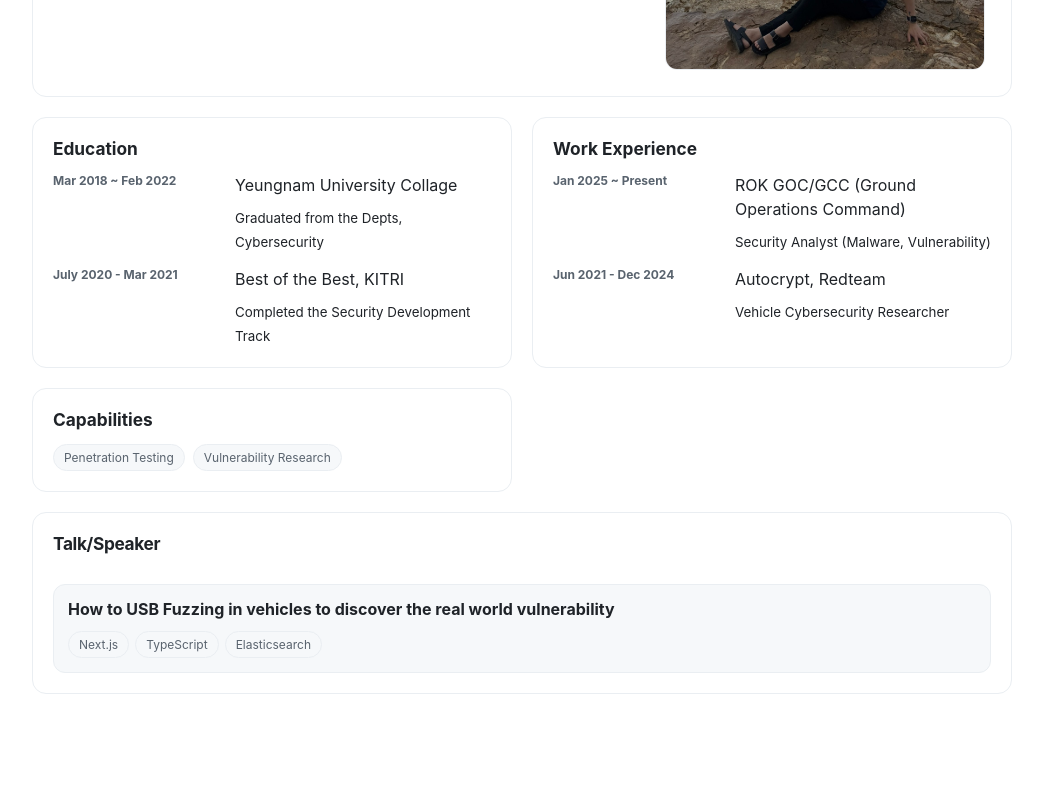
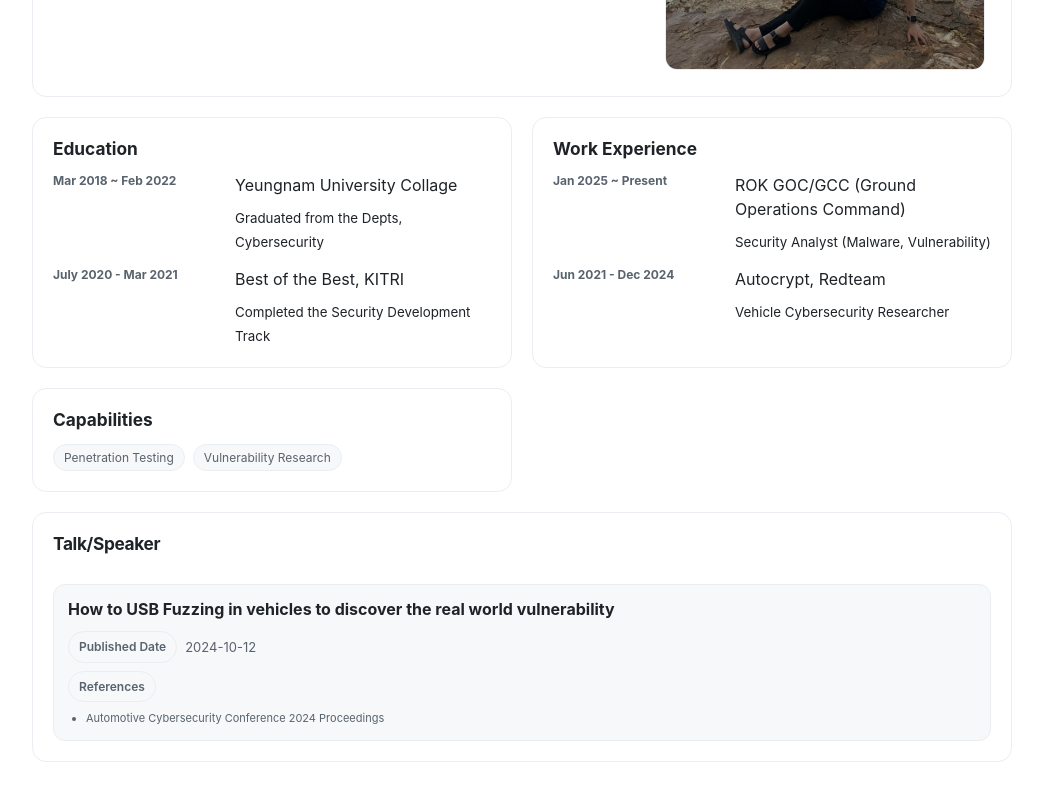
Before and after one commit to dhje0ng/blog, a Next.js app: page /about in a window 1280 px wide. Shown: the part 495-1295 px from the top of the page, without its empty margins (118-1161 px from the left). Before the commit the page ends 1241 px from the top, so only its background shows below. Built offline with nearby package versions, Linux system fonts and the light colour scheme.

Commit message:
Update about talk section metadata fields

```diff
--- a/app/about/page.tsx
+++ b/app/about/page.tsx
@@ -7,7 +7,8 @@ const featuredProjects = [
   {
     title: "How to USB Fuzzing in vehicles to discover the real world vulnerability",
     description: "",
-    stack: ["Next.js", "TypeScript", "Elasticsearch"]
+    publishedDate: "2024-10-12",
+    references: ["Automotive Cybersecurity Conference 2024 Proceedings"]
   },
 ];
 
@@ -103,10 +104,19 @@ export default function AboutPage() {
               <article key={project.title} className="about-project-card">
                 <h3>{project.title}</h3>
                 <p>{project.description}</p>
-                <div className="about-stack-list">
-                  {project.stack.map((item) => (
-                    <span key={item}>{item}</span>
-                  ))}
+                <div className="about-project-meta">
+                  <p>
+                    <strong>Published Date</strong>
+                    <span>{project.publishedDate}</span>
+                  </p>
+                  <p>
+                    <strong>References</strong>
+                  </p>
+                  <ul className="about-reference-list">
+                    {project.references.map((reference) => (
+                      <li key={reference}>{reference}</li>
+                    ))}
+                  </ul>
                 </div>
               </article>
             ))}
--- a/app/globals.css
+++ b/app/globals.css
@@ -1279,7 +1279,7 @@ a {
 }
 
 .about-skill-cloud span,
-.about-stack-list span {
+.about-project-meta strong {
   border: 1px solid var(--line-subtle);
   border-radius: 999px;
   padding: 5px 10px;
@@ -1313,10 +1313,33 @@ a {
   line-height: 1.6;
 }
 
-.about-stack-list {
-  display: flex;
-  flex-wrap: wrap;
-  gap: 6px;
+.about-project-meta {
+  display: grid;
+  gap: 8px;
+}
+
+.about-project-meta p {
+  margin: 0;
+  display: flex;
+  align-items: center;
+  gap: 8px;
+}
+
+.about-project-meta strong {
+  font-weight: 600;
+}
+
+.about-project-meta span {
+  color: var(--muted);
+  font-size: 13px;
+}
+
+.about-reference-list {
+  margin: 0;
+  padding-left: 18px;
+  color: var(--muted);
+  font-size: 11px;
+  line-height: 1.5;
 }
 
 @media (max-width: 1024px) {
```
